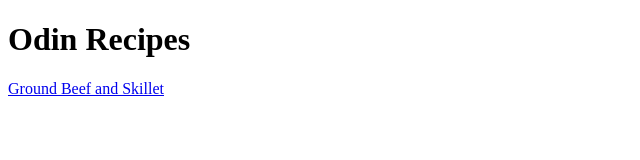
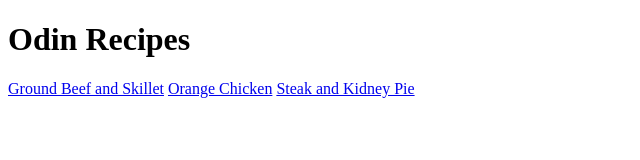
Before and after one commit to hkim17a/odin-recipes, a plain HTML site: page index.html in a window 1280 px wide. Shown: the whole page, without its empty margins (0-640 px from the left). Drawn offline with Linux system fonts and the light colour scheme.

Commit message:
Add links to chicken and pie recipes
Now, the homepage is updated with all the links for the recipes

```diff
--- a/index.html
+++ b/index.html
@@ -8,5 +8,8 @@
         <h1>Odin Recipes</h1>
 
         <a href="recipes/ground-beef-and-skillet.html">Ground Beef and Skillet</a>
+        <a href="recipes/orange-chicken.html"> Orange Chicken</a>
+        <a href="recipes/steak-and-kidney-pie.html"> Steak and Kidney Pie</a>
+
     </body>
 </html>
```
